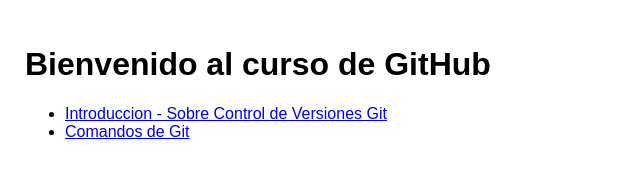
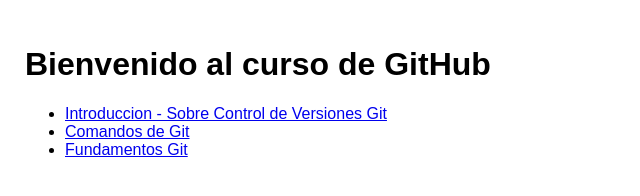
Before and after one commit to kiobrs33/git-app, a plain HTML site: page index.html in a window 1280 px wide. Shown: the whole page, without its empty margins (0-640 px from the left). Drawn offline with Linux system fonts and the light colour scheme.

Commit message:
modificacion de index html modificado

```diff
--- a/index.html
+++ b/index.html
@@ -19,6 +19,9 @@
       <li>
         <a href="/pages/comandosGit.html">Comandos de Git</a>
       </li>
+      <li>
+        <a href="/pages/FundamentosGit.html">Fundamentos Git</a>
+      </li>
     </ul>
   </body>
 </html>
```
